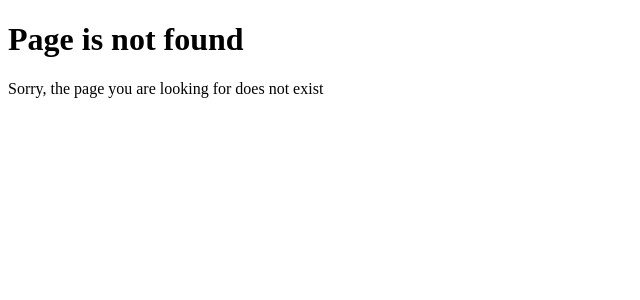
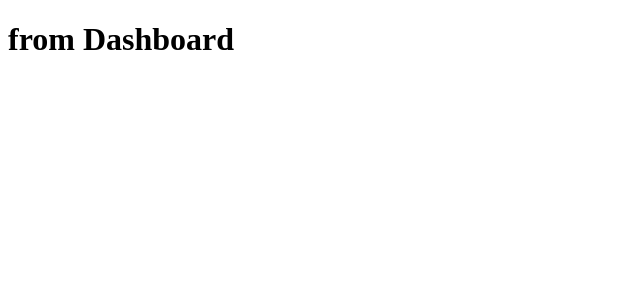
Before and after one commit to atanushil/NextJs-Tutorial, a Next.js app in the folder my-app/: page /dashboard in a window 1280 px wide. Before the commit this address had no page. Shown: the top 300 px of the page, without its empty margins (0-640 px from the left). Built offline with nearby package versions, Linux system fonts and the light colour scheme.

Commit message:
file coloction

```diff
--- /dev/null
+++ b/my-app/src/app/dashboard/page.tsx
@@ -0,0 +1,15 @@
+function BarChart(){
+    return (
+        <div>
+            <h1>Bar Chart</h1>
+        </div>
+    )
+}
+
+export default function Dashboard() {
+  return (
+    <h1>
+      from Dashboard
+    </h1>
+  )
+}
```
Also changed, not shown: my-app/src/app/dashboard/line-chart.tsx (added, +9 -0 lines).
